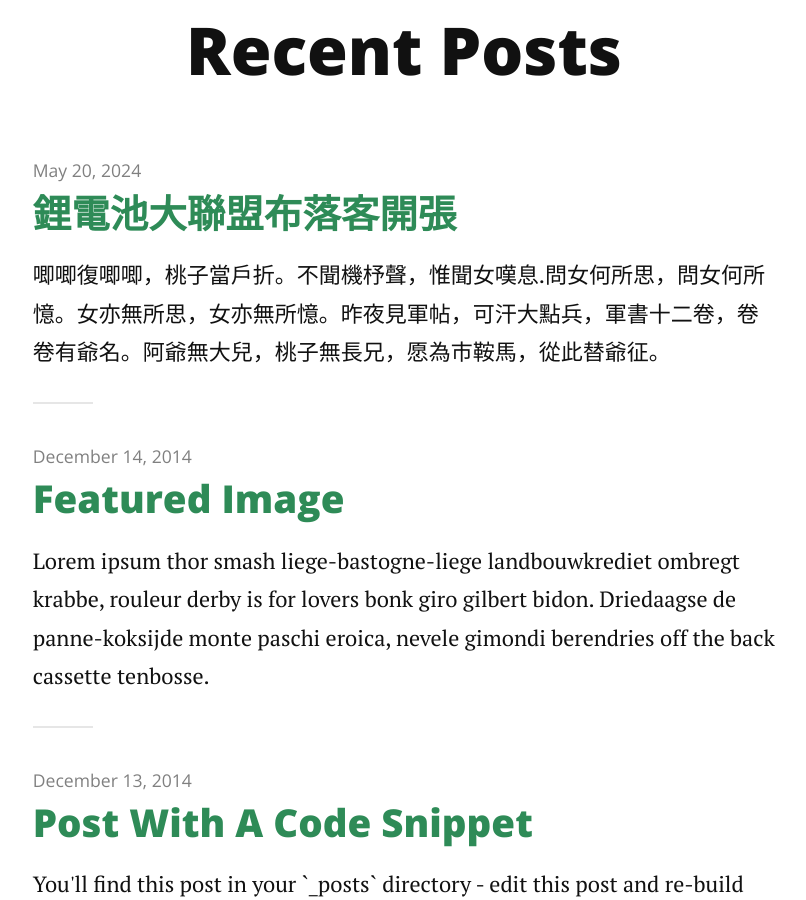
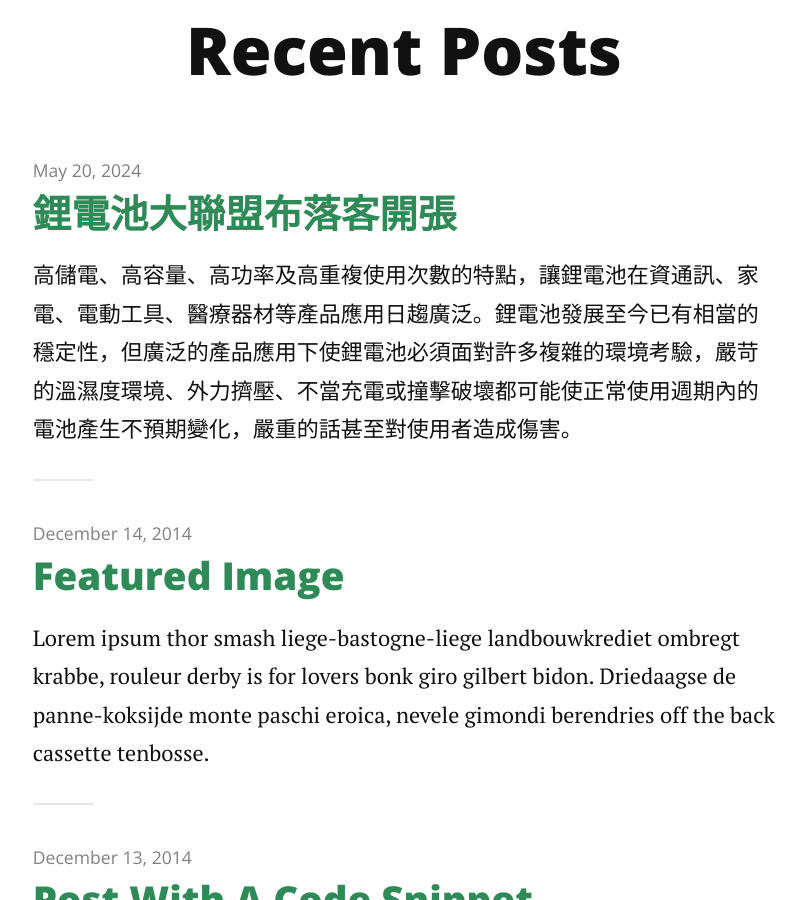
Before and after one commit to jetbomb2012/battery, a Jekyll site: the page built from index.html, in a window 1280 px wide and 900 px high, scrolled down 347 px. Shown: the whole window, without its empty margins (236-1042 px from the left). Built offline with Jekyll 4.4.1, drawn with Linux system fonts in a browser that asks for light colours; nearby versions of some CDN libraries; the list of posts is cut into pages by our own code.

Commit message:
Update 2024-05-20-example-post-formatting.markdown

```diff
--- a/_posts/2024-05-20-example-post-formatting.markdown
+++ b/_posts/2024-05-20-example-post-formatting.markdown
@@ -2,7 +2,7 @@
 layout: post
 title:  "鋰電池大聯盟布落客開張"
 date:   2024-05-20
-description: 唧唧復唧唧，桃子當戶折。不聞機杼聲，惟聞女嘆息.問女何所思，問女何所憶。女亦無所思，女亦無所憶。昨夜見軍帖，可汗大點兵，軍書十二卷，卷卷有爺名。阿爺無大兒，桃子無長兄，愿為市鞍馬，從此替爺征。
+description: 高儲電、高容量、高功率及高重複使用次數的特點，讓鋰電池在資通訊、家電、電動工具、醫療器材等產品應用日趨廣泛。鋰電池發展至今已有相當的穩定性，但廣泛的產品應用下使鋰電池必須面對許多複雜的環境考驗，嚴苛的溫濕度環境、外力擠壓、不當充電或撞擊破壞都可能使正常使用週期內的電池產生不預期變化，嚴重的話甚至對使用者造成傷害。
 ---
 
 <p class="intro"><span class="dropcap">C</span>urabitur blandit tempus porttitor. Nullam quis risus eget urna mollis ornare vel eu leo. Vestibulum id ligula porta felis euismod semper. Donec sed odio dui. Aenean lacinia bibendum nulla sed consectetur.</p>
```
